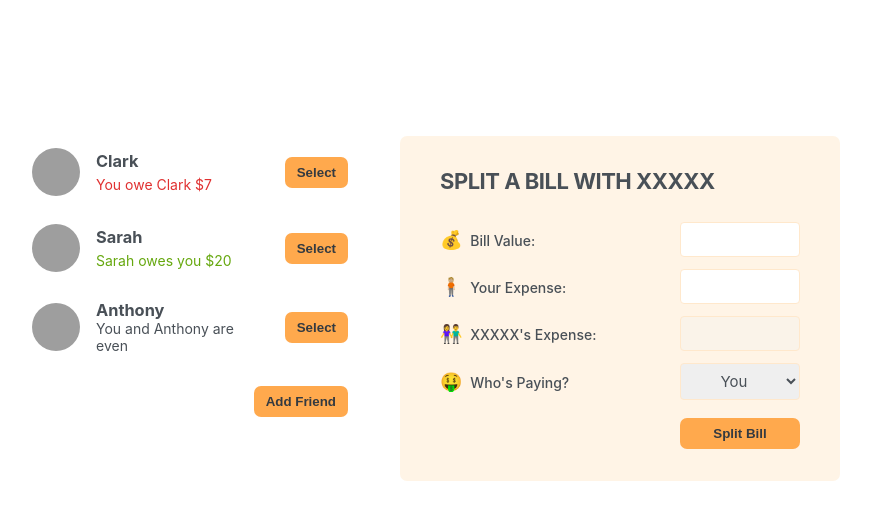
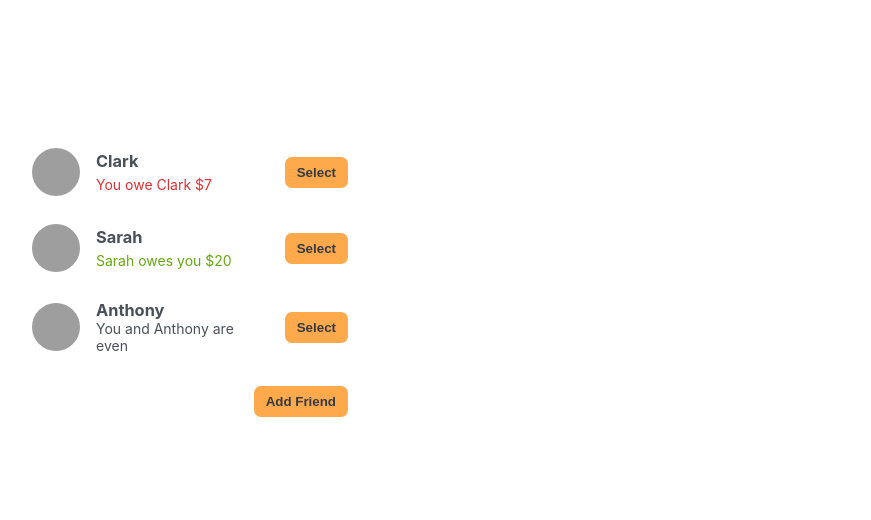
Before and after one commit to deanfoxcd/Modern-React-Eat-N-Split, a React (Create React App) app: page / in a window 1280 px wide. Shown: the top 520 px of the page, without its empty margins (210-1081 px from the left). Built offline with nearby package versions, Linux system fonts and the light colour scheme; grey boxes are pictures that could not be loaded; the HTML template or start-up script is replaced by a standard one.

Commit message:
add split bill functionality, project complete for now

```diff
--- a/src/App.js
+++ b/src/App.js
@@ -24,19 +24,42 @@
 export default function App() {
   const [showAddFriend, setShowAddFriend] = useState(false);
   const [friends, setFriends] = useState(initialFriends);
+  const [selectedFriend, setSelectedFriend] = useState(null);
 
   const handleShowAddFriend = () => {
-    setShowAddFriend(() => setShowAddFriend(!showAddFriend));
+    setShowAddFriend(() => !showAddFriend);
   };
 
   const handleAddFriend = (friend) => {
     setFriends((friends) => [...friends, friend]);
+    handleShowAddFriend();
+  };
+
+  const handleSelectFriend = (friend) => {
+    setSelectedFriend((curr) => (curr?.id === friend.id ? '' : friend));
+    setShowAddFriend(false);
+  };
+
+  const handleSplitBill = (value) => {
+    setFriends((friends) =>
+      friends.map((friend) =>
+        friend.id === selectedFriend.id
+          ? { ...friend, balance: friend.balance + value }
+          : friend
+      )
+    );
+    setSelectedFriend(null);
   };
 
   return (
     <div className="app">
       <div className="sidebar">
-        <FriendsList friends={friends} setFriends={setFriends} />
+        <FriendsList
+          friends={friends}
+          setFriends={setFriends}
+          onSelectFriend={handleSelectFriend}
+          selectedFriend={selectedFriend}
+        />
         {!showAddFriend && (
           <Button onClick={handleShowAddFriend}>Add Friend</Button>
         )}
@@ -52,8 +75,14 @@
         )}
         {/* <Button>Add Friend</Button> */}
       </div>
+
       <div>
-        <FormSplitBill />
+        {selectedFriend && (
+          <FormSplitBill
+            selectedFriend={selectedFriend}
+            onSplitBill={handleSplitBill}
+          />
+        )}
       </div>
     </div>
   );
@@ -67,20 +96,32 @@
   );
 };
 
-const FriendsList = ({ friends }) => {
+const FriendsList = ({
+  friends,
+  onSelectFriend,
+  selectedFriend,
+  onShowAddFriend,
+}) => {
   return (
     <ul>
       {friends.map((friend) => (
-        <Friend friend={friend} key={friend.id} />
+        <Friend
+          friend={friend}
+          key={friend.id}
+          onSelectFriend={onSelectFriend}
+          selectedFriend={selectedFriend}
+        />
       ))}
     </ul>
   );
 };
 
-const Friend = ({ friend }) => {
+const Friend = ({ friend, onSelectFriend, selectedFriend }) => {
+  const isSelected = selectedFriend?.id === friend.id;
+
   return (
     <div className="sidebar">
-      <li>
+      <li className={isSelected ? 'selected' : ''}>
         <img src={friend.image} alt={friend.name} />
         <h3>{friend.name}</h3>
 
@@ -95,7 +136,13 @@
             You owe {friend.name} ${Math.abs(friend.balance)}
           </p>
         )}
-        <Button>Select </Button>
+        <Button
+          onClick={() => {
+            onSelectFriend(friend);
+          }}
+        >
+          {isSelected ? 'Close' : 'Select'}
+        </Button>
       </li>
     </div>
   );
@@ -119,7 +166,6 @@
     };
 
     onAddFriend(newFriend);
-    onShowAddFriend();
     setName('');
     setImage('https://i.pravatar.cc/48');
   };
@@ -150,20 +196,49 @@
   );
 };
 
-const FormSplitBill = () => {
+const FormSplitBill = ({ selectedFriend, onSplitBill }) => {
+  const [bill, setBill] = useState('');
+  const [paidByUser, setPaidByUser] = useState('');
+  const paidByFriend = bill ? bill - paidByUser : '';
+  const [paying, setPaying] = useState('user');
+
+  const handleSubmit = (e) => {
+    e.preventDefault();
+
+    if (!bill || !paidByUser) return;
+
+    onSplitBill(paying === 'user' ? paidByFriend : -paidByUser);
+  };
+
   return (
-    <form className="form-split-bill">
-      <h2>SPLIT A BILL WITH XXXXX</h2>
+    <form className="form-split-bill" onSubmit={handleSubmit}>
+      <h2>SPLIT A BILL WITH {selectedFriend.name}</h2>
+
       <label>💰 Bill Value: </label>
-      <input type="text" />
+      <input
+        type="text"
+        value={bill}
+        onChange={(e) => setBill(Number(e.target.value))}
+      />
+
       <label>🧍🏼 Your Expense: </label>
-      <input type="text" />
-      <label>👫 XXXXX's Expense: </label>
-      <input disabled />
+      <input
+        type="text"
+        value={paidByUser}
+        onChange={(e) =>
+          setPaidByUser(
+            Number(e.target.value) > bill ? paidByUser : Number(e.target.value)
+          )
+        }
+      />
+
+      <label>👫 {selectedFriend.name}'s Expense: </label>
+      <input disabled value={paidByFriend} />
+
       <label>🤑 Who's Paying? </label>
-      <select>
+      <select value={paying} onChange={(e) => setPaying(e.target.value)}>
         <option value="user">You</option>
-        <option value="friend">XXXX</option>
+        <option value="friend">{selectedFriend.name}</option>
       </select>
       <Button>Split Bill</Button>
     </form>
```
